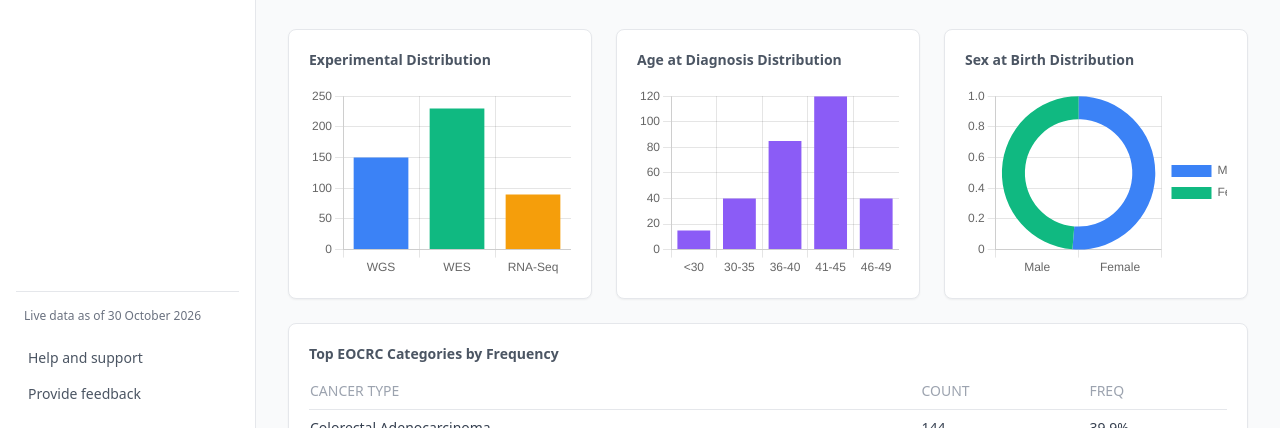
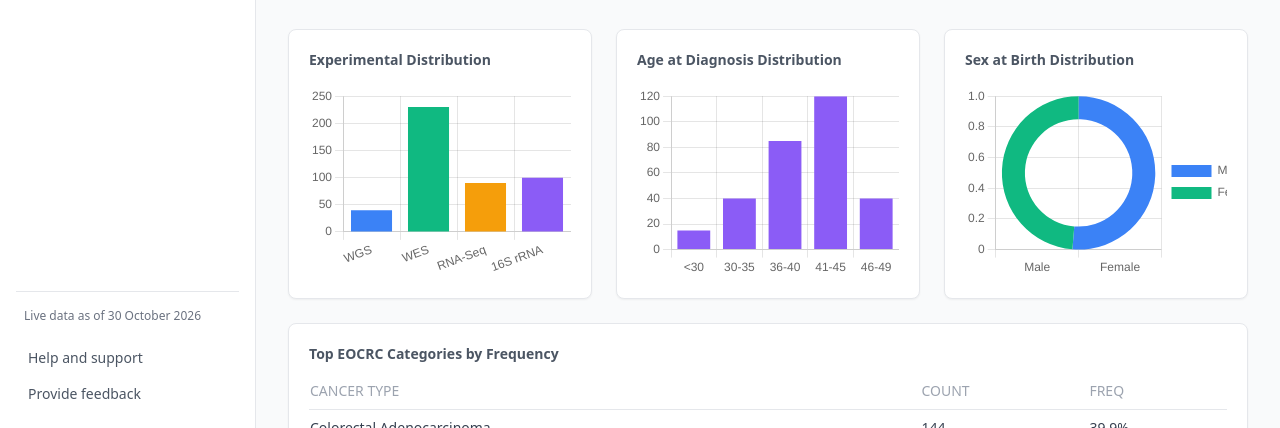
Before and after one commit to khalidm/cre-artemis-hub, a plain HTML site: page docs/explore.html in a window 1280 px wide. Shown: the part 372-800 px from the top of the page. Drawn offline with nearby package versions, Linux system fonts and the light colour scheme.

Commit message:
Add '16S rRNA' to experimental distribution chart

```diff
--- a/docs/explore.html
+++ b/docs/explore.html
@@ -209,8 +209,8 @@
         new Chart(document.getElementById('expChart').getContext('2d'), {
             type: 'bar',
             data: {
-                labels: ['WGS', 'WES', 'RNA-Seq'],
-                datasets: [{ data: [150, 230, 90], backgroundColor: ['#3b82f6', '#10b981', '#f59e0b'] }]
+                labels: ['WGS', 'WES', 'RNA-Seq', '16S rRNA'],
+                datasets: [{ data: [40, 230, 90, 100], backgroundColor: ['#3b82f6', '#10b981', '#f59e0b', '#8b5cf6'] }]
             },
             options: chartOptions
         });
```
